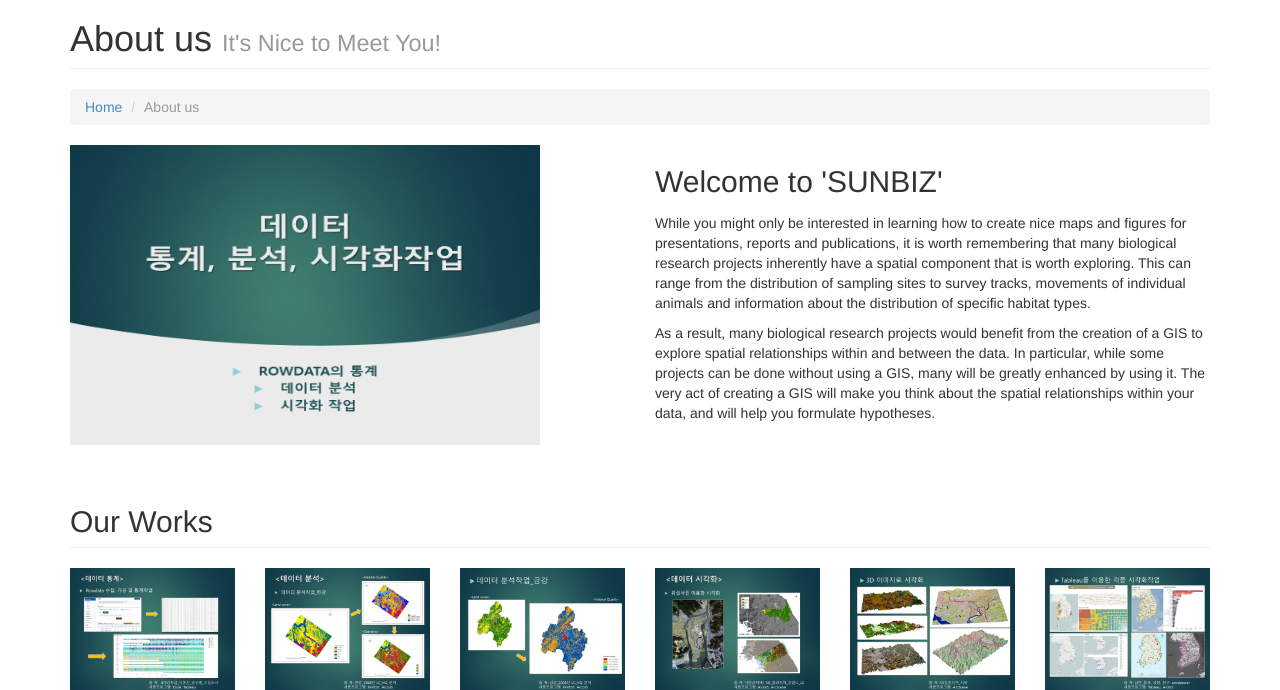
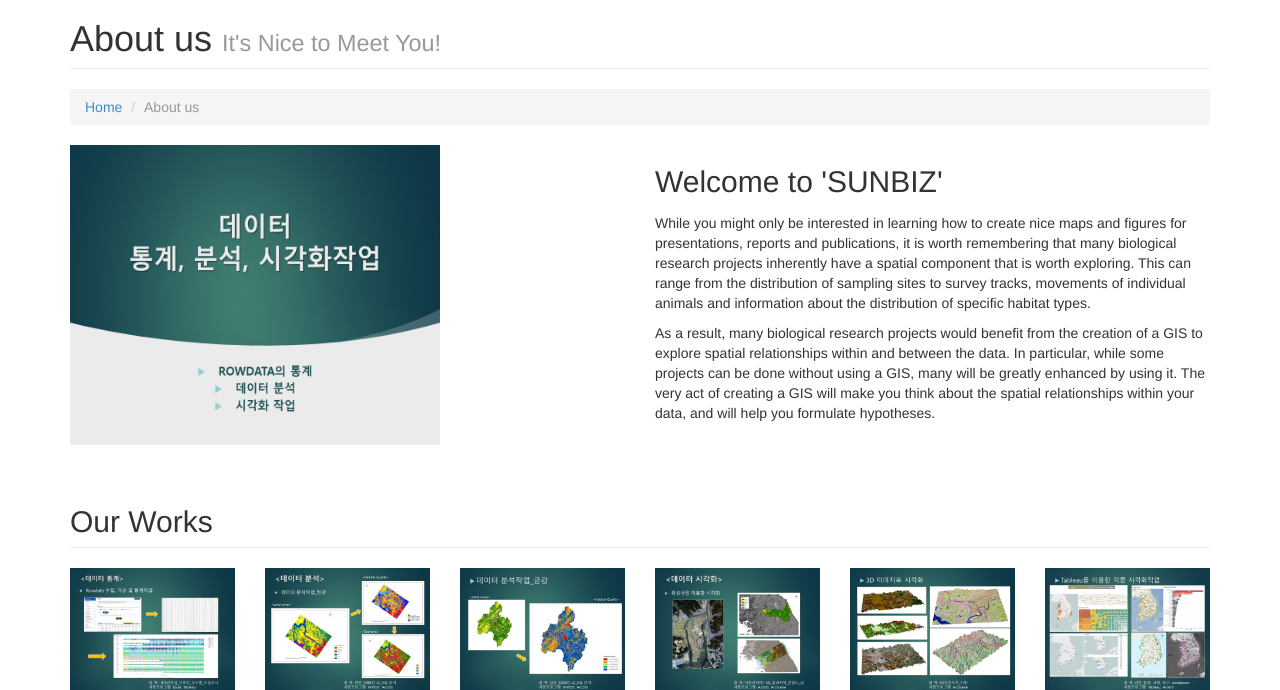
Before and after one commit to ojsun/sunbiz, a Django app: page /baseapp/about/ in a window 1280 px wide. Shown: the part 51-741 px from the top of the page. Run offline with Django 4.2, Linux system fonts and the light colour scheme; some libraries are stand-ins or nearby versions.

Commit message:
image_index

```diff
--- a/templates/baseapp/about.html
+++ b/templates/baseapp/about.html
@@ -18,7 +18,7 @@
         </div>
         <div class="row">
             <div class="col-md-6">
-                <img class="img-responsive img-customer" src="{% static 'images/slide_0.jpg' %}" style="width: 470px; height: 300px;" >
+                <img class="img-responsive img-customer" src="{% static 'images/slide_0.jpg' %}" style="width: 370px; height: 300px;" >
             </div>
             <div class="col-md-6">
                 <h2>Welcome to 'SUNBIZ'</h2>
--- a/templates/index.html
+++ b/templates/index.html
@@ -20,7 +20,7 @@
             </div>
         </div>
         <div class="item">
-            <div class="fill" style="background-image:url('http://localhost/static/images/bg_3.jpg');"></div>
+            <div class="fill" style="background-image:url('./static/images/bg_3.jpg');"></div>
             <div class="carousel-caption">
                 <h1>
                     <h1>자연을 생각합니다.<br>
```
